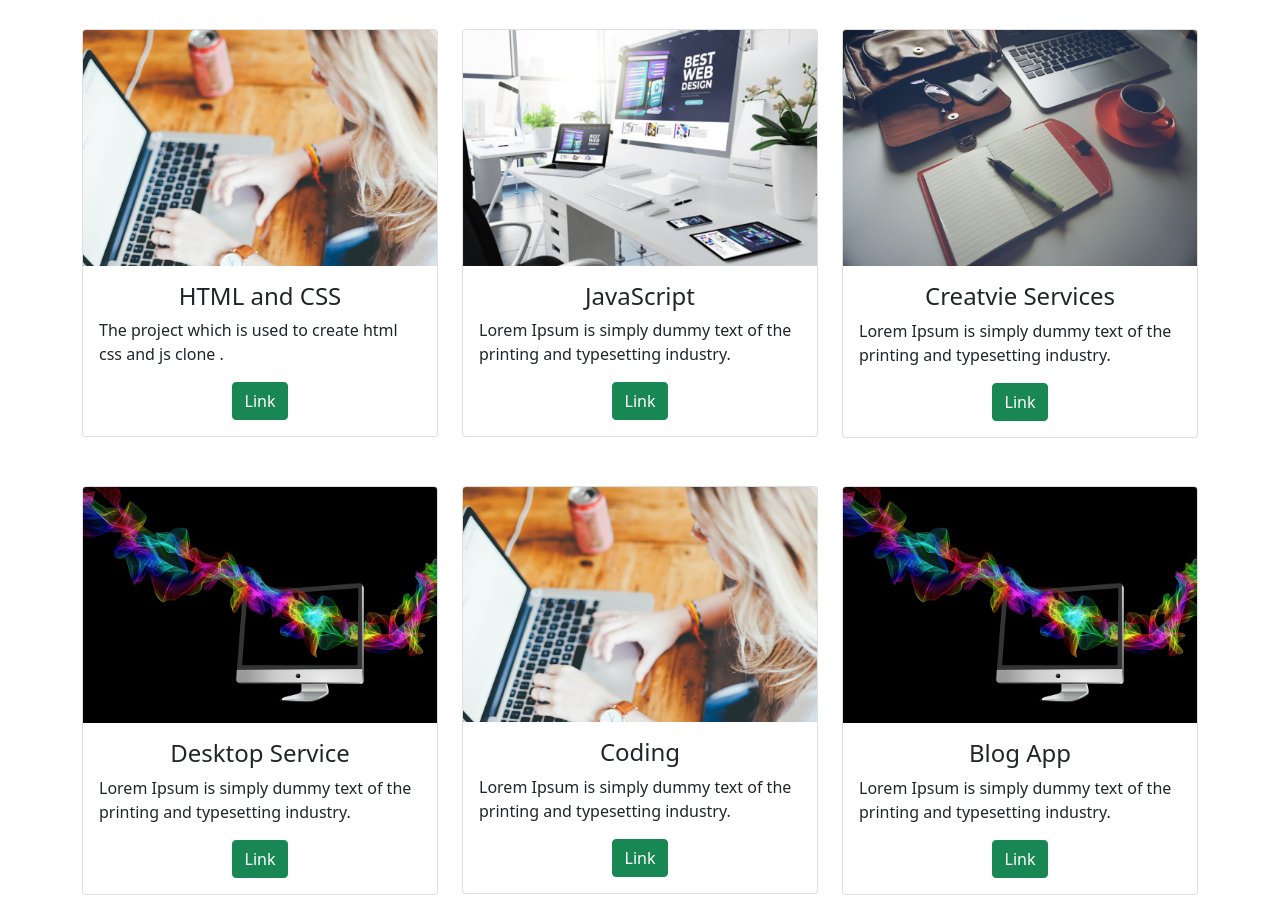
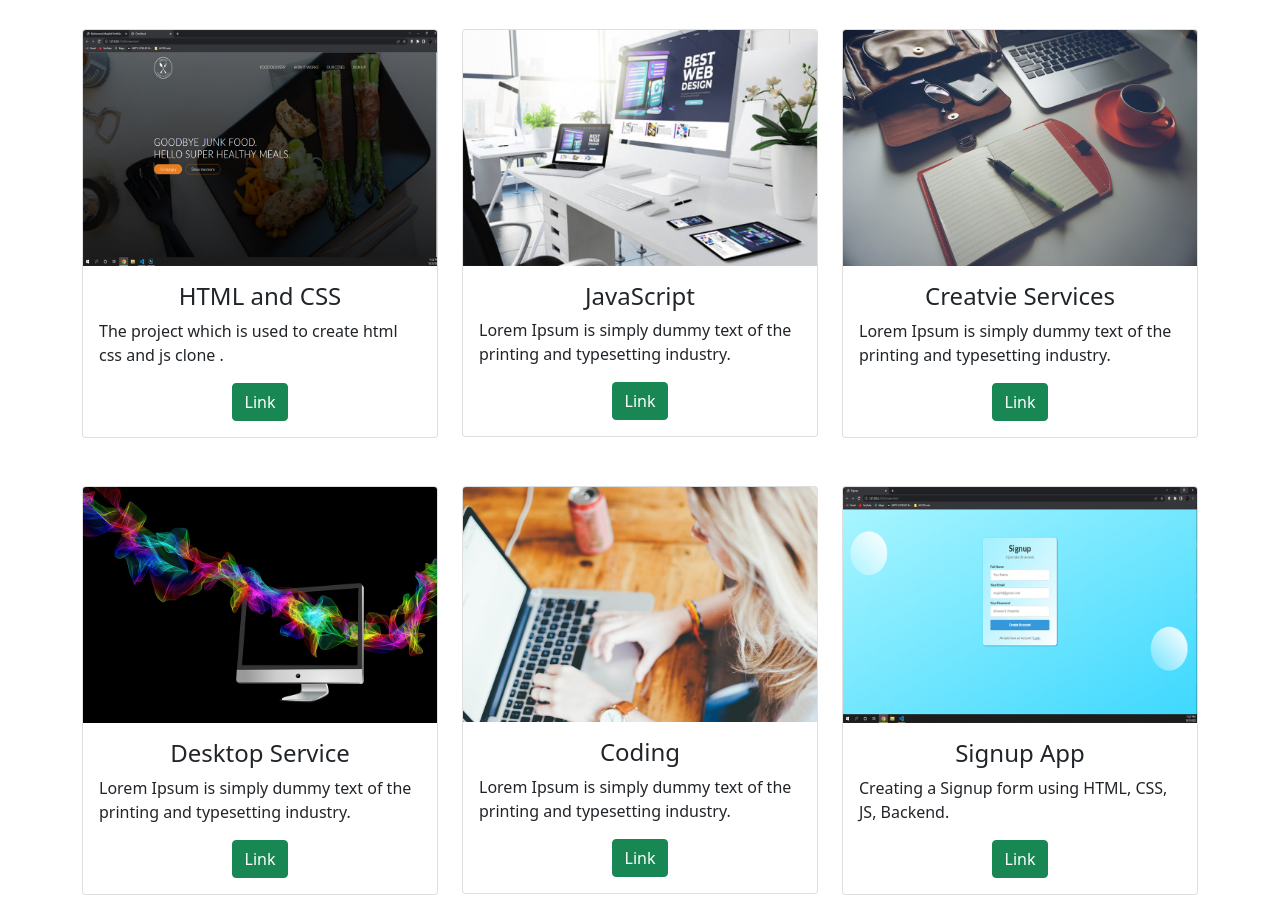
Before and after one commit to mujahid9619/HTML---CSS-Mini-Project---HTML---CSS-Mini-Project---jpgpxgtfonfo, a plain HTML site: page index.html in a window 1280 px wide. Shown: the part 2475-3373 px from the top of the page. Drawn offline with nearby package versions, Linux system fonts and the light colour scheme.

Commit message:
added more images

```diff
--- a/index.html
+++ b/index.html
@@ -206,7 +206,7 @@
             <div class="row">
                 <div class="col-lg-4 mt-4">
                     <div class="card">
-                        <img class="card-img-top" src="images/portfolioImage1.jpg" alt="Card image" style="width:100%">
+                        <img class="card-img-top" src="images/portfolioImage7.jpg" alt="Card image" style="width:100%">
                         <div class="card-body">
                             <h4 class="card-title">HTML and CSS</h4>
                             <p class="card-text">The project which is used to create html css and js clone .</p>
@@ -273,10 +273,10 @@
 
                 <div class="col-lg-4 mt-4">
                     <div class="card portfolioContent">
-                        <img class="card-img-top" src="images/portfolioImage4.jpg" alt="Card image" style="width:100%">
+                        <img class="card-img-top" src="images/portfolioImage6.jpg" alt="Card image" style="width:100%">
                         <div class="card-body">
-                            <h4 class="card-title">Blog App</h4>
-                            <p class="card-text">Lorem Ipsum is simply dummy text of the printing and typesetting industry.</p>
+                            <h4 class="card-title">Signup App</h4>
+                            <p class="card-text">Creating a Signup form using HTML, CSS, JS, Backend.</p>
                             <div class="text-center">
                                 <a href="#" class="btn btn-success">Link</a>
                             </div>
```
Also changed, not shown: images/portfolioImage6.jpg (added), images/portfolioImage7.jpg (added).
